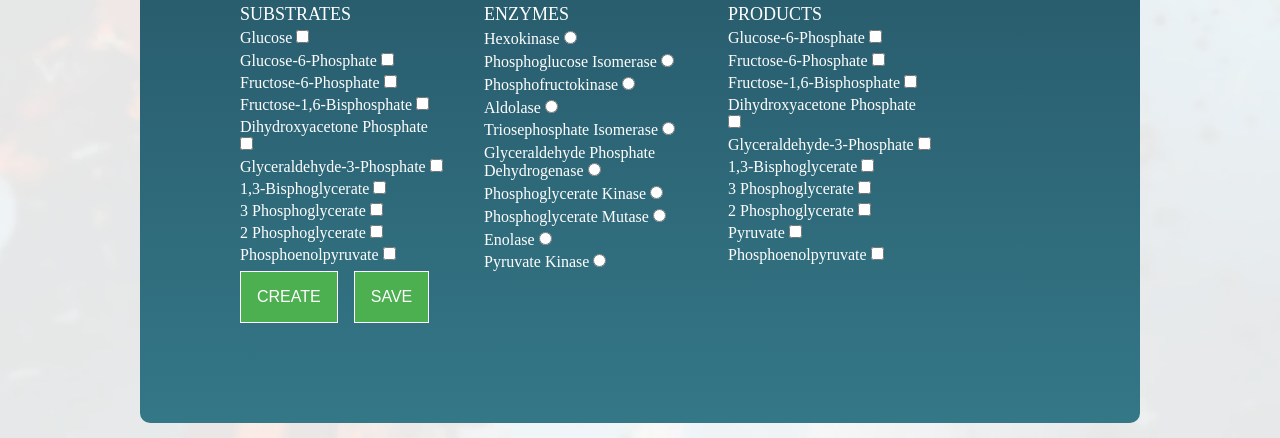
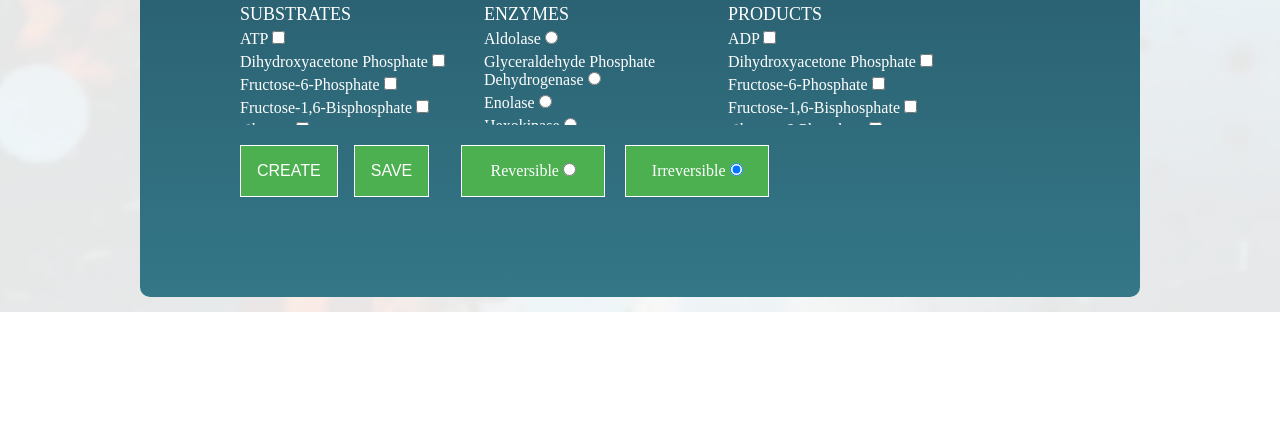
Before and after one commit to sjoyce2/bioChemApp_SeniorDesign, a Django app: page /testApp/moduleEdit in a window 1280 px wide. Shown: the part 638-1076 px from the top of the page. After the commit the page ends 950 px from the top, so only its background shows below. Run offline with Django 3.2, Linux system fonts and the light colour scheme.

Commit message:
added ATP/ADP, fixed some styling, added reversible option

```diff
--- a/testApp/static/css/moduleEdit.css
+++ b/testApp/static/css/moduleEdit.css
@@ -56,9 +56,9 @@ button {
 }
 #subsContainer, #prodsContainer, #enzsContainer{
   width: 30%;
-  height: 15%;
   border-radius: 5%;
   display: inline-block;
+  overflow: hidden;
 }
 #prodsLabel, #enzsLabel, #subsLabel{
   display: inline-block;
@@ -66,32 +66,35 @@ button {
   color: white;
 }
 ul#products{
-    overflow-y: auto;
+    overflow-y: scroll;
     color: white;
     font-size: 16px;
     display: flex;
     flex-direction: column;
+    max-height: 100px;
 }
 ul#enzymes{
-    overflow-y: auto;
+    overflow-y: scroll;
     color: white;
     font-size: 16px;
     display: flex;
     flex-direction: column;
+    max-height: 100px;
 }
 
 ul#substrates{
-    overflow-y: auto;
+    overflow-y: scroll;
     color: white;
     font-size: 16px;
     display: flex;
     flex-direction: column;
+    max-height: 100px;
 }
 
-#substrates, #products, #enzymes{
+/* #substrates, #products, #enzymes{
   float: left;
   display: inline-block;
-}
+} */
 
 .container {
   float: left;
@@ -111,6 +114,7 @@ ul#substrates{
     font-size: 16px;
     padding: 2% 2% 2% 2%;
     margin-left: 2%;
+    margin-top: 2%;
 }
 
 /* #weightSlider {
@@ -133,6 +137,7 @@ ul#substrates{
     display: inline-block;
     font-size: 16px;
     margin-right: 2%;
+    margin-top: 2%;
 }
 
 .saveReaction {
@@ -145,6 +150,7 @@ ul#substrates{
     display: inline-block;
     font-size: 16px;
     margin-right: 2%;
+    margin-top: 2%;
 }
 
 .createReaction, .saveReaction{
--- a/testApp/static/js/moduleEdit.js
+++ b/testApp/static/js/moduleEdit.js
@@ -23,10 +23,11 @@ var verticalBuffer = 10;
 var countProducts;
 var countSubstrates;
 var currentRxn = "";
+var modal;
 
-var step1 = "Glucose+Hexokinase+Glucose-6-Phosphate";
+var step1 = "Glucose+ATP+Hexokinase+Glucose-6-Phosphate+ADP";
 var step2 = "Glucose-6-Phosphate+Phosphoglucose isomerase+Fructose-6-Phosphate";
-var step3 = "Fructose-6-Phosphate+Phosphofructokinase+Fructose-1,6-bisphosphate";
+var step3 = "Fructose-6-Phosphate+ATP+Phosphofructokinase+Fructose-1,6-bisphosphate+ADP";
 var step4 = "Fructose-1,6-bisphosphate+aldolase+Dihydroxyacetone Phosphate+Glyceraldehyde-3-Phosphate"
 var step5 = "Dihydroxyacetone Phosphate+Triosephosphate isomerase+Glyceraldehyde-3-Phosphate";
 var step6 = "Glyceraldehyde-3-Phosphate+Glyceraldehyde phosphate dehydrogenase+1,3-bisphoglycerate";
@@ -39,28 +40,29 @@ var step10 = "Phosphoenolpyruvate+Pyruvate kinase+Pyruvate";
 //there will be 3 columns Enzyme name, product/substrate name/ and boolean indicating type (prod/sub)
 //then the enzymeProds array will fetch all rows with type product and enzymeSubs will fetch the rest
 //And we'll end up with 2 arrays filled with arrays of length 2
-var enzymeProds = [["Hexokinase","Glucose-6-Phosphate"],["Phosphoglucose isomerase","Fructose-6-Phosphate"],
-  ["Phosphofructokinase","Fructose-1,6-bisphosphate"],["aldolase","Dihydroxyacetone Phosphate"],["aldolase","Glyceraldehyde-3-Phosphate"],
+var enzymeProds = [["Hexokinase","Glucose-6-Phosphate"],["Hexokinase","ADP"],["Phosphoglucose isomerase","Fructose-6-Phosphate"],
+  ["Phosphofructokinase","Fructose-1,6-bisphosphate"],["Phosphofructokinase","ADP"],["aldolase","Dihydroxyacetone Phosphate"],["aldolase","Glyceraldehyde-3-Phosphate"],
   ["Triosephosphate isomerase","Glyceraldehyde-3-Phosphate"],["Glyceraldehyde phosphate dehydrogenase","1,3-bisphoglycerate"],
-  ["Phosphoglycerate kinase","3 phosphoglycerate"],["Phosphoglycerate mutase","2 phosphoglycerate"],["Enolase","Phosphoenolpyruvate"],
-  ["Pyruvate kinase","Pyruvate"]];
-var enzymeSubs = [["Hexokinase","Glucose"],["Phosphoglucose isomerase","Glucose-6-Phosphate"],
-  ["Phosphofructokinase","Fructose-6-Phosphate"],["aldolase","Fructose-1,6-bisphosphate"], ["Triosephosphate isomerase","Dihydroxyacetone Phosphate"],
-  ["Glyceraldehyde phosphate dehydrogenase","Glyceraldehyde-3-Phosphate"],["Phosphoglycerate kinase","1,3-bisphoglycerate"],
-  ["Phosphoglycerate mutase","3 phosphoglycerate"],["Enolase","2 phosphoglycerate"],["Pyruvate kinase","Phosphoenolpyruvate"]];
+  ["Phosphoglycerate kinase","3 phosphoglycerate"],["Phosphoglycerate kinase","ADP"],["Phosphoglycerate mutase","2 phosphoglycerate"],["Enolase","Phosphoenolpyruvate"],
+  ["Pyruvate kinase","Pyruvate"],["Pyruvate kinase","ADP"]];
+var enzymeSubs = [["Hexokinase","Glucose"],["Hexokinase","ATP"],["Phosphoglucose isomerase","Glucose-6-Phosphate"],
+  ["Phosphofructokinase","Fructose-6-Phosphate"],["Phosphofructokinase","ATP"],["aldolase","Fructose-1,6-bisphosphate"], ["Triosephosphate isomerase","Dihydroxyacetone Phosphate"],
+  ["Glyceraldehyde phosphate dehydrogenase","Glyceraldehyde-3-Phosphate"],["Phosphoglycerate kinase","1,3-bisphoglycerate"],["Phosphoglycerate kinase","ATP"],
+  ["Phosphoglycerate mutase","3 phosphoglycerate"],["Enolase","2 phosphoglycerate"],["Pyruvate kinase","Phosphoenolpyruvate"],["Pyruvate kinase","ATP"]];
 
 //function to change the text box to the value set by slider
 // function updateTextInput(val) {
 //   document.getElementById('weightSliderValue').value=val;
 // }
+
 //function to change reversible boolean depending on which reversible radio btn is set
-// function onRadioReverseChange(){
-//   if(reversibleChoice[0].checked){
-//     isReversible = true;
-//   }else{
-//     isReversible = false;
-//   }
-// }
+function onRadioReverseChange(){
+  if(reversibleChoice[0].checked){
+    isReversible = true;
+  }else{
+    isReversible = false;
+  }
+}
 
 //check which radio buttons and checkboxes are clicked for products, enzymes and substrates
 //push name of product, substrate, enzyme to checkedProdsEnzsSubsNames
@@ -89,6 +91,10 @@ function onRadioChange(){
       checkedProdsNames.push(products[k].value);
     }
   }
+  if(countProducts > 5 || countSubstrates > 5){
+    modal.style.display = "block";
+    ctx.clearRect(0, 0, canvas1.width, canvas1.height);
+  }
 }
 //not used as of right now
 // function getMousePosition(canvas1, event) {
@@ -101,14 +107,26 @@ function onRadioChange(){
 
 //display image corresponding to substrates and products chosen
 function displayImage(xcoor, ycoor, name){
+  if(name === "ADP" || name === "ATP"){
+    console.log("ADP OR ATP");
+  }else{
     var img = document.getElementById(name);
+    ctx.drawImage(img, xcoor, ycoor, objectWidth, objectHeight);
+  }
   console.log("image info  " + name + xcoor + ycoor);
-  ctx.drawImage(img, xcoor, ycoor, objectWidth, objectHeight);
 }
 
 //draw boxes for substrates and products and set text
 function drawObject(xcoor, ycoor, name){
   console.log(name);
+  if(name === "ATP" || name === "ADP"){
+    xcoor = xcoor + (objectWidth / 2);
+    ycoor = ycoor - (objectHeight / 2);
+    ctx.font = "18px Arial";
+    ctx.fillText(name, xcoor, ycoor + objectHeight + verticalBuffer);
+    ycoor = ycoor + (objectHeight / 2);
+    xcoor = xcoor - (objectWidth / 2);
+  }else{
     displayImage(xcoor, ycoor, name);
     //draw box around image
     ctx.moveTo(xcoor,ycoor);
@@ -122,6 +140,7 @@ function drawObject(xcoor, ycoor, name){
     ctx.font = "12px Arial";
     //draw text below box containing substrate or product
     ctx.fillText(name, xcoor, ycoor + objectHeight + verticalBuffer);
+  }
   return [xcoor, ycoor, name];
 }
 
@@ -135,20 +154,21 @@ function drawDownArrow(xcoor, ycoor, name){
     //xcoor = canvas1.width / 2;
     ctx.moveTo(xcoor, ycoor);
     ctx.lineTo(xcoor + (objectWidth / 4), ycoor + (objectHeight / 4));
+    ctx.lineTo(xcoor, ycoor);
     ctx.lineTo(xcoor - (objectWidth / 4), ycoor + (objectHeight / 4));
     ctx.lineTo(xcoor, ycoor);
     ctx.lineTo(xcoor, ycoor + objectHeight);
     ctx.lineTo(xcoor + (objectWidth / 4), ycoor + objectHeight - (objectHeight / 4));
+    ctx.lineTo(xcoor, ycoor + objectHeight);
     ctx.lineTo(xcoor - (objectWidth / 4), ycoor + objectHeight - (objectHeight / 4));
-    ctx.lineTo(xcoor, ycoor + objectHeight);
     ctx.stroke();
   }else{
     //xcoor = canvas1.width / 2;
     ctx.moveTo(xcoor, ycoor);
     ctx.lineTo(xcoor, ycoor + objectHeight);
     ctx.lineTo(xcoor + (objectWidth / 4), ycoor + objectHeight - (objectHeight / 4));
+    ctx.lineTo(xcoor, ycoor + objectHeight);
     ctx.lineTo(xcoor - (objectWidth / 4), ycoor + objectHeight - (objectHeight / 4));
-    ctx.lineTo(xcoor, ycoor + objectHeight);
     ctx.stroke();
   }
   return [xcoor, ycoor, name];
@@ -256,6 +276,7 @@ function setReaction(enzymeSubs, enzymeProds){
   for(var i = 0; i < enzymeSubs.length; i++){
     for(var j = 1; j < enzymeSubs[i].length; j++){
       if(enzymeSubs[i][0] === enzymeName){
+        console.log("**********"+enzymeSubs[i],[j]);
         checkedSubsNames.push(enzymeSubs[i][j]);
         countSubstrates++;
       }
@@ -355,7 +376,7 @@ window.onload = function init(){
   weightSliderValue = document.getElementById('weightSliderValue');
   submitWeightBtn = document.getElementById('submitWeight');
   weightSlider = document.getElementById('weightSlider');
-  var modal = document.getElementById('invalidModal');
+  modal = document.getElementById('invalidModal');
   var span = document.getElementsByClassName("close")[0];
   var saveBtnClicked = false;
 
@@ -375,7 +396,6 @@ window.onload = function init(){
     if(continueDisplay){
       displayReaction();
     }else{
-      //the settings are invalid so display modal and clear canvas
       modal.style.display = "block";
       ctx.clearRect(0, 0, canvas1.width, canvas1.height);
     }
@@ -398,9 +418,9 @@ window.onload = function init(){
     modal.style.display = "none";
   });
 
-  document.getElementById("logout").addEventListener("click", function(event) {
-    document.location.href = '..';
-  });
+  // document.getElementById("logout").addEventListener("click", function(event) {
+  //   document.location.href = '..';
+  // });
 
   //exit out of invalidModal when area outside of modal is clicked
   window.onclick = function(event) {
--- a/testApp/templates/moduleEdit.html
+++ b/testApp/templates/moduleEdit.html
@@ -39,12 +39,12 @@
 												<div id="subsContainer">
 													<label id="subsLabel">SUBSTRATES</label>
 											    <ul class="subs" id="substrates">
-														<label class="container">Glucose
-													  	<input value="Glucose" type="checkbox" onchange=onRadioChange() name="Substrate">
+														<label class="container">ATP
+													  	<input type="checkbox" value="ATP" onchange="onRadioChange()" name="Substrate">
 													  	<span class="checkmark"></span>
 														</label>
-														<label class="container">Glucose-6-Phosphate
-													  	<input type="checkbox" value="Glucose-6-Phosphate" onchange="onRadioChange()" name="Substrate">
+														<label class="container">Dihydroxyacetone Phosphate
+													  	<input type="checkbox" value="Dihydroxyacetone Phosphate" onchange="onRadioChange()" name="Substrate">
 													  	<span class="checkmark"></span>
 														</label>
 														<label class="container">Fructose-6-Phosphate
@@ -55,12 +55,20 @@
 													  	<input type="checkbox" value="Fructose-1,6-bisphosphate" onchange="onRadioChange()" name="Substrate">
 													  	<span class="checkmark"></span>
 														</label>
-														<label class="container">Dihydroxyacetone Phosphate
-													  	<input type="checkbox" value="Dihydroxyacetone Phosphate" onchange="onRadioChange()" name="Substrate">
+														<label class="container">Glucose
+													  	<input value="Glucose" type="checkbox" onchange=onRadioChange() name="Substrate">
+													  	<span class="checkmark"></span>
+														</label>
+														<label class="container">Glucose-6-Phosphate
+													  	<input type="checkbox" value="Glucose-6-Phosphate" onchange="onRadioChange()" name="Substrate">
 													  	<span class="checkmark"></span>
 														</label>
 														<label class="container">Glyceraldehyde-3-Phosphate
 													  	<input type="checkbox" value="Glyceraldehyde-3-Phosphate" onchange="onRadioChange()" name="Substrate">
+													  	<span class="checkmark"></span>
+														</label>
+														<label class="container">Phosphoenolpyruvate
+													  	<input type="checkbox" value="Phosphoenolpyruvate" onchange="onRadioChange()" name="Substrate">
 													  	<span class="checkmark"></span>
 														</label>
 														<label class="container">1,3-Bisphoglycerate
@@ -75,15 +83,23 @@
 													  	<input type="checkbox" value="2 phosphoglycerate" onchange="onRadioChange()" name="Substrate">
 													  	<span class="checkmark"></span>
 														</label>
-														<label class="container">Phosphoenolpyruvate
-													  	<input type="checkbox" value="Phosphoenolpyruvate" onchange="onRadioChange()" name="Substrate">
-													  	<span class="checkmark"></span>
-														</label>
 									    		</ul>
 												</div>
 												<div id="enzsContainer">
 													<label id="enzsLabel">ENZYMES</label>
 													<ul class="enzs" id="enzymes">
+														<label class="container">Aldolase
+															<input type="radio" name="Enzyme" onchange="onRadioChange()" value="aldolase">
+															<span class="checkmark"></span>
+														</label>
+														<label class="container">Glyceraldehyde Phosphate Dehydrogenase
+															<input type="radio" name="Enzyme" onchange="onRadioChange()" value="Glyceraldehyde phosphate dehydrogenase">
+															<span class="checkmark"></span>
+														</label>
+														<label class="container">Enolase
+															<input type="radio" name="Enzyme" onchange="onRadioChange()" value="Enolase">
+															<span class="checkmark"></span>
+														</label>
 														<label class="container">Hexokinase
 															<input type="radio" name="Enzyme" onchange="onRadioChange()" value="Hexokinase">
 															<span class="checkmark"></span>
@@ -96,18 +112,6 @@
 															<input type="radio" name="Enzyme" onchange="onRadioChange()" value="Phosphofructokinase">
 															<span class="checkmark"></span>
 														</label>
-														<label class="container">Aldolase
-															<input type="radio" name="Enzyme" onchange="onRadioChange()" value="aldolase">
-															<span class="checkmark"></span>
-														</label>
-														<label class="container">Triosephosphate Isomerase
-															<input type="radio" name="Enzyme" onchange="onRadioChange()" value="Triosephosphate isomerase">
-															<span class="checkmark"></span>
-														</label>
-														<label class="container">Glyceraldehyde Phosphate Dehydrogenase
-															<input type="radio" name="Enzyme" onchange="onRadioChange()" value="Glyceraldehyde phosphate dehydrogenase">
-															<span class="checkmark"></span>
-														</label>
 														<label class="container">Phosphoglycerate Kinase
 															<input type="radio" name="Enzyme" onchange="onRadioChange()" value="Phosphoglycerate kinase">
 															<span class="checkmark"></span>
@@ -116,12 +120,8 @@
 															<input type="radio" name="Enzyme" onchange="onRadioChange()" value="Phosphoglycerate mutase">
 															<span class="checkmark"></span>
 														</label>
-														<label class="container">Enolase
-															<input type="radio" name="Enzyme" onchange="onRadioChange()" value="Enolase">
-															<span class="checkmark"></span>
-														</label>
-														<label class="container">Pyruvate Kinase
-															<input type="radio" name="Enzyme" onchange="onRadioChange()" value="Pyruvate kinase">
+														<label class="container">Triosephosphate Isomerase
+															<input type="radio" name="Enzyme" onchange="onRadioChange()" value="Triosephosphate isomerase">
 															<span class="checkmark"></span>
 														</label>
 													</ul>
@@ -129,8 +129,12 @@
 												<div id="prodsContainer">
 													<label id="prodsLabel">PRODUCTS</label>
 													<ul class="prods" id="products">
-														<label class="container">Glucose-6-Phosphate
-															<input type="checkbox" value="Glucose-6-Phosphate" onchange="onRadioChange()" name=Product>
+														<label class="container">ADP
+															<input type="checkbox" value="ADP" onchange="onRadioChange()" name="Product">
+															<span class="checkmark"></span>
+														</label>
+														<label class="container">Dihydroxyacetone Phosphate
+															<input type="checkbox" value="Dihydroxyacetone Phosphate" onchange="onRadioChange()" name="Product">
 															<span class="checkmark"></span>
 														</label>
 														<label class="container">Fructose-6-Phosphate
@@ -141,12 +145,20 @@
 															<input type="checkbox" value="Fructose-1,6-bisphosphate" onchange="onRadioChange()" name="Product">
 															<span class="checkmark"></span>
 														</label>
-														<label class="container">Dihydroxyacetone Phosphate
-															<input type="checkbox" value="Dihydroxyacetone Phosphate" onchange="onRadioChange()" name="Product">
+														<label class="container">Glucose-6-Phosphate
+															<input type="checkbox" value="Glucose-6-Phosphate" onchange="onRadioChange()" name=Product>
 															<span class="checkmark"></span>
 														</label>
 														<label class="container">Glyceraldehyde-3-Phosphate
 															<input type="checkbox" value="Glyceraldehyde-3-Phosphate" onchange="onRadioChange()" name="Product">
+															<span class="checkmark"></span>
+														</label>
+														<label class="container">Phosphoenolpyruvate
+															<input type="checkbox" value="Phosphoenolpyruvate" onchange="onRadioChange()" name="Product">
+															<span class="checkmark"></span>
+														</label>
+														<label class="container">Pyruvate
+															<input type="checkbox" value="Pyruvate" onchange="onRadioChange()" name="Product">
 															<span class="checkmark"></span>
 														</label>
 														<label class="container">1,3-Bisphoglycerate
@@ -161,18 +173,21 @@
 															<input type="checkbox" value="2 phosphoglycerate" onchange="onRadioChange()" name="Product">
 															<span class="checkmark"></span>
 														</label>
-														<label class="container">Pyruvate
-															<input type="checkbox" value="Pyruvate" onchange="onRadioChange()" name="Product">
-															<span class="checkmark"></span>
-														</label>
-														<label class="container">Phosphoenolpyruvate
-															<input type="checkbox" value="Phosphoenolpyruvate" onchange="onRadioChange()" name="Product">
-															<span class="checkmark"></span>
-														</label>
 										    	</ul>
 												</div>
 												<button type="button" class="createReaction" id="createReaction">CREATE</button>
 												<button type="button" class="saveReaction" id="saveReaction">SAVE</button>
+
+												</label>
+												<label class="reversibleChoice">Reversible
+													<input type="radio" name="reversibleChoice" onchange="onRadioReverseChange()" value="Reversible">
+													<span class="checkmark"></span>
+												</label>
+												<label class="reversibleChoice">Irreversible
+													<input type="radio" name="reversibleChoice" onchange="onRadioReverseChange()" value="Irreversible" checked>
+													<span class="checkmark"></span>
+												</label>
+
 											</div>
 											<!-- The Modal -->
 											<div id="invalidModal" class="modal">
```
Also changed, not shown: testApp/static/moduleEdit.html (+42 -34 lines), 1 other file. Lines whose indentation alone changed are shown as unchanged.
